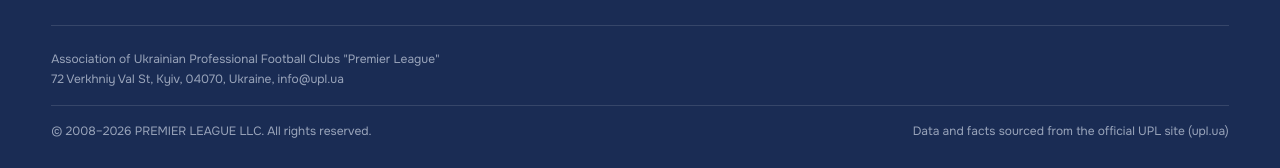
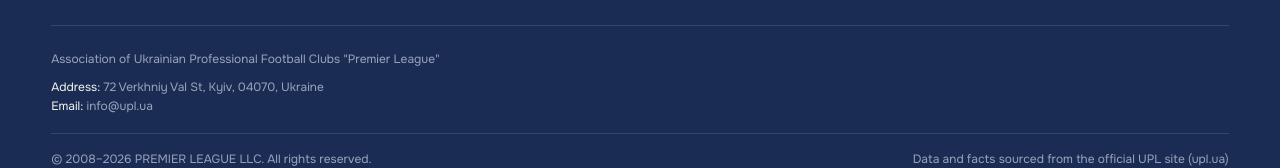
Before and after one commit to pankratovnazar2009-gif/upl-site, a Next.js app: page /en/about in a window 1280 px wide. Shown: the part 1482-1650 px from the top of the page. Built offline with nearby package versions, Linux system fonts and the light colour scheme; no server answers; a web font is replaced by a local one.

Commit message:
Leadership photos in full color (no more grayscale-then-hover); label footer contacts

```diff
--- a/messages/en.json
+++ b/messages/en.json
@@ -103,6 +103,8 @@
     "gallery": "Gallery",
     "documents": "Documents",
     "contactsOrg": "Association of Ukrainian Professional Football Clubs \"Premier League\"",
+    "addressLabel": "Address",
+    "emailLabel": "Email",
     "contactsLine": "72 Verkhniy Val St, Kyiv, 04070, Ukraine"
   },
   "common": {
--- a/messages/uk.json
+++ b/messages/uk.json
@@ -103,6 +103,8 @@
     "gallery": "Галерея",
     "documents": "Документи",
     "contactsOrg": "Об'єднання професіональних футбольних клубів України «Прем'єр-ліга»",
+    "addressLabel": "Адреса",
+    "emailLabel": "Ел. пошта",
     "contactsLine": "Україна, 04070, Київ, вул. Верхній Вал, 72"
   },
   "common": {
--- a/src/app/[locale]/about/page.tsx
+++ b/src/app/[locale]/about/page.tsx
@@ -44,7 +44,7 @@ export default async function AboutPage() {
               alt={person.name}
               width={220}
               height={275}
-              className="h-full w-full object-cover grayscale transition-all duration-500 hover:grayscale-0"
+              className="h-full w-full object-cover"
             />
           </div>
           <p className="mt-3 text-[14px] font-semibold leading-tight">{person.name}</p>
--- a/src/components/site-footer.tsx
+++ b/src/components/site-footer.tsx
@@ -74,8 +74,11 @@ export async function SiteFooter() {
 
         <div className="mt-10 border-t border-fg-faint pt-6 text-[12px] leading-relaxed text-fg-muted">
           <p>{t("contactsOrg")}</p>
+          <p className="mt-2">
+            <span className="text-fg">{t("addressLabel")}:</span> {t("contactsLine")}
+          </p>
           <p>
-            {t("contactsLine")},{" "}
+            <span className="text-fg">{t("emailLabel")}:</span>{" "}
             <a href="mailto:info@upl.ua" className="transition-colors hover:text-fg">
               info@upl.ua
             </a>
```
